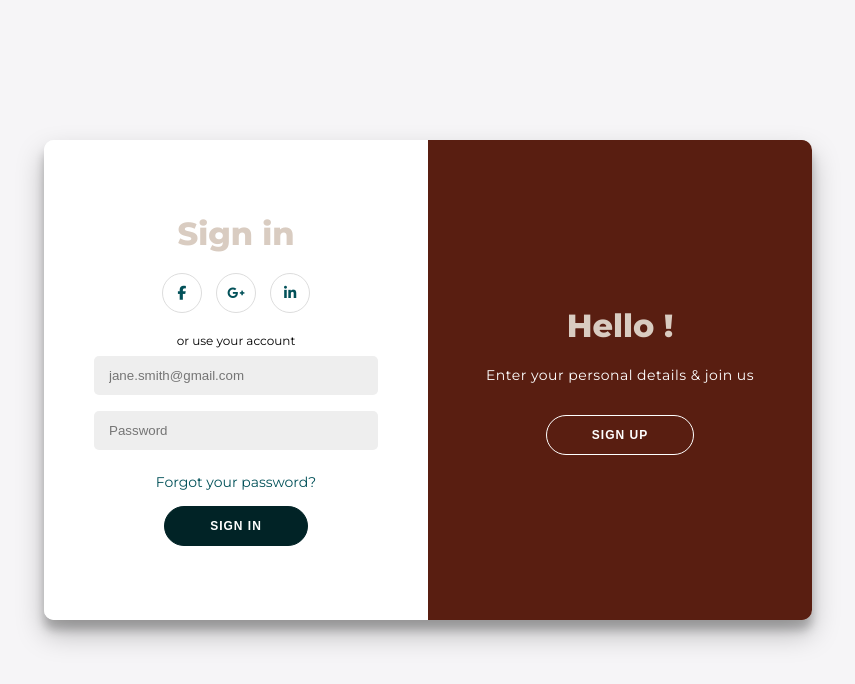
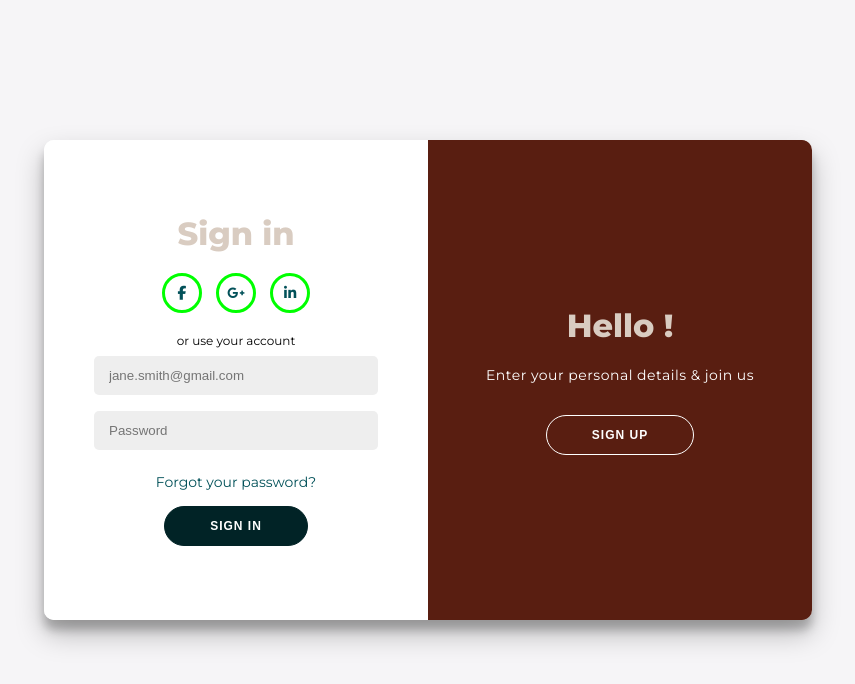
Before and after one commit to Flower-dev/login_page, a website: page index.html in a window 1280 px wide. Shown: the whole page, without its empty margins (212-1067 px from the left). Drawn offline with Linux system fonts and the light colour scheme.

Commit message:
Changed socials logo

```diff
--- a/scss/components/_socialMedia.scss
+++ b/scss/components/_socialMedia.scss
@@ -2,7 +2,7 @@
 	margin: 20px 0;
 
     a {
-        border: 1px solid #DDDDDD;
+        border: 1px solid #08c67d;
         border-radius: 50%;
         display: inline-flex;
         justify-content: center;
```
Also changed, not shown: css/custom.css.
